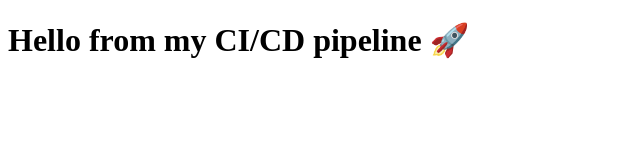
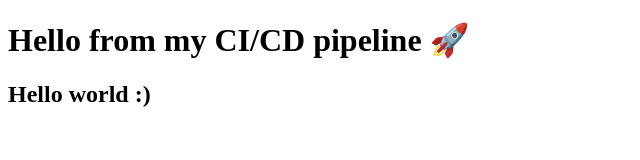
Before and after one commit to jordanhandboy/static-site, a plain HTML site: page site/index.html in a window 1280 px wide. Shown: the whole page, without its empty margins (0-640 px from the left). Drawn offline with Linux system fonts and the light colour scheme.

Commit message:
hello world

```diff
--- a/site/index.html
+++ b/site/index.html
@@ -6,5 +6,6 @@
   </head>
   <body>
     <h1>Hello from my CI/CD pipeline 🚀</h1>
+    <h2> Hello world :)</h2>
   </body>
 </html>
```
